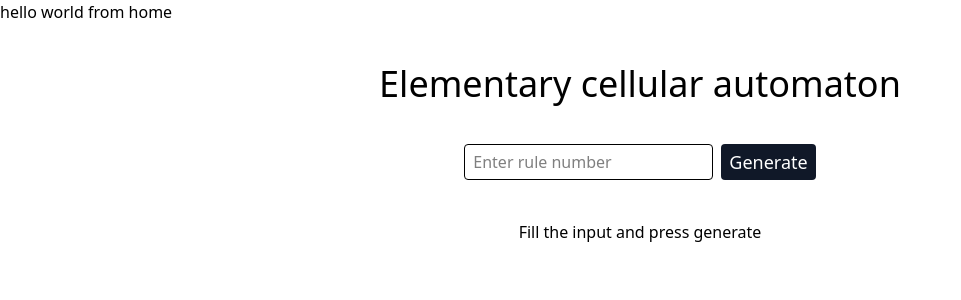
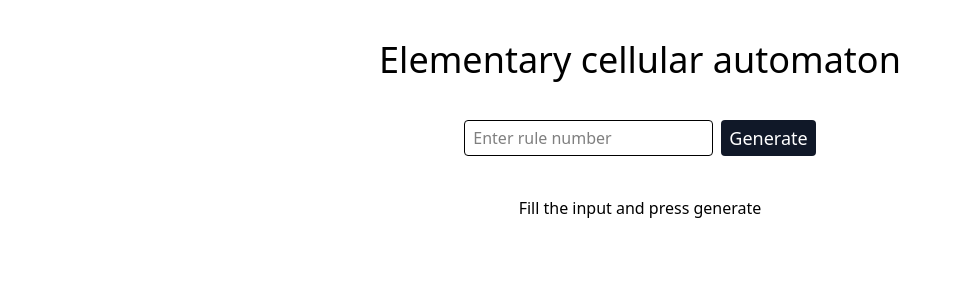
Before and after one commit to pxlblink/elementary-cellular-automaton, a React (Vite) app: page / in a window 1280 px wide. Shown: the top 300 px of the page, without its empty margins (0-961 px from the left). Built offline with nearby package versions, Linux system fonts and the light colour scheme.

Commit message:
Move code to home component

```diff
--- a/src/App.jsx
+++ b/src/App.jsx
@@ -1,34 +1,12 @@
-import { useState } from "react";
-import Grid from "./components/Grid";
-import Header from "./components/Header";
-import Input from "./components/Input";
 import { Route, Routes } from "react-router";
 import Home from "./pages/Home";
 
 function App() {
-  const [inputNo, setInputNo] = useState();
-  const [ruleNo, setRuleNo] = useState();
-  const [generated, setGenerated] = useState(false);
-
   return (
     <div>
       <Routes>
         <Route index element={<Home />} />
       </Routes>
-      <Header />
-      <Input
-        inputNo={inputNo}
-        setInputNo={setInputNo}
-        setRuleNo={setRuleNo}
-        setGenerated={setGenerated}
-      />
-      {generated ? (
-        <Grid ruleNo={ruleNo} columnSize={39} />
-      ) : (
-        <div className="flex justify-center my-10">
-          <p>Fill the input and press generate</p>
-        </div>
-      )}
     </div>
   );
 }
--- a/src/pages/Home.jsx
+++ b/src/pages/Home.jsx
@@ -1,3 +1,29 @@
+import { useState } from "react";
+import Header from "../components/Header";
+import Input from "../components/Input";
+import Grid from "../components/Grid";
+
 export default function Home() {
-  return <p>hello world from home</p>;
+  const [inputNo, setInputNo] = useState();
+  const [ruleNo, setRuleNo] = useState();
+  const [generated, setGenerated] = useState(false);
+
+  return (
+    <>
+      <Header />
+      <Input
+        inputNo={inputNo}
+        setInputNo={setInputNo}
+        setRuleNo={setRuleNo}
+        setGenerated={setGenerated}
+      />
+      {generated ? (
+        <Grid ruleNo={ruleNo} columnSize={39} />
+      ) : (
+        <div className="flex justify-center my-10">
+          <p>Fill the input and press generate</p>
+        </div>
+      )}
+    </>
+  );
 }
```
